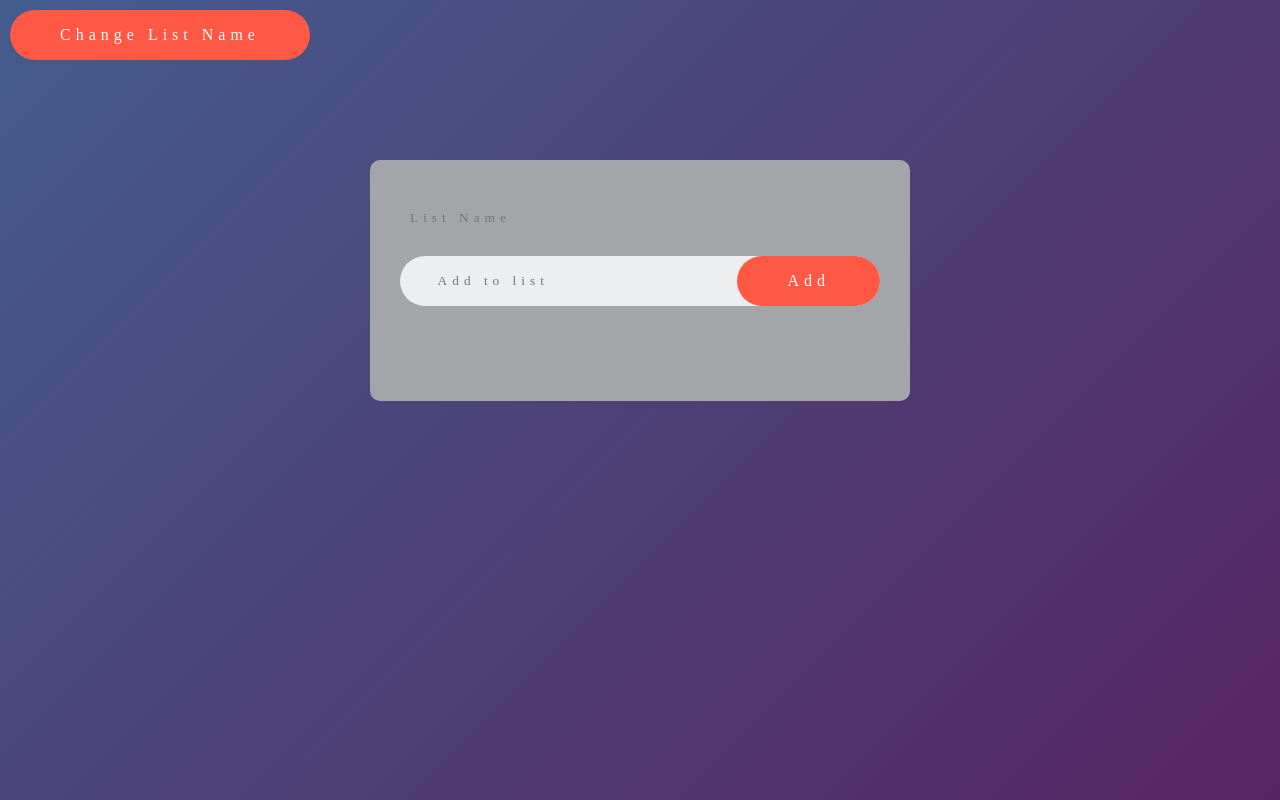
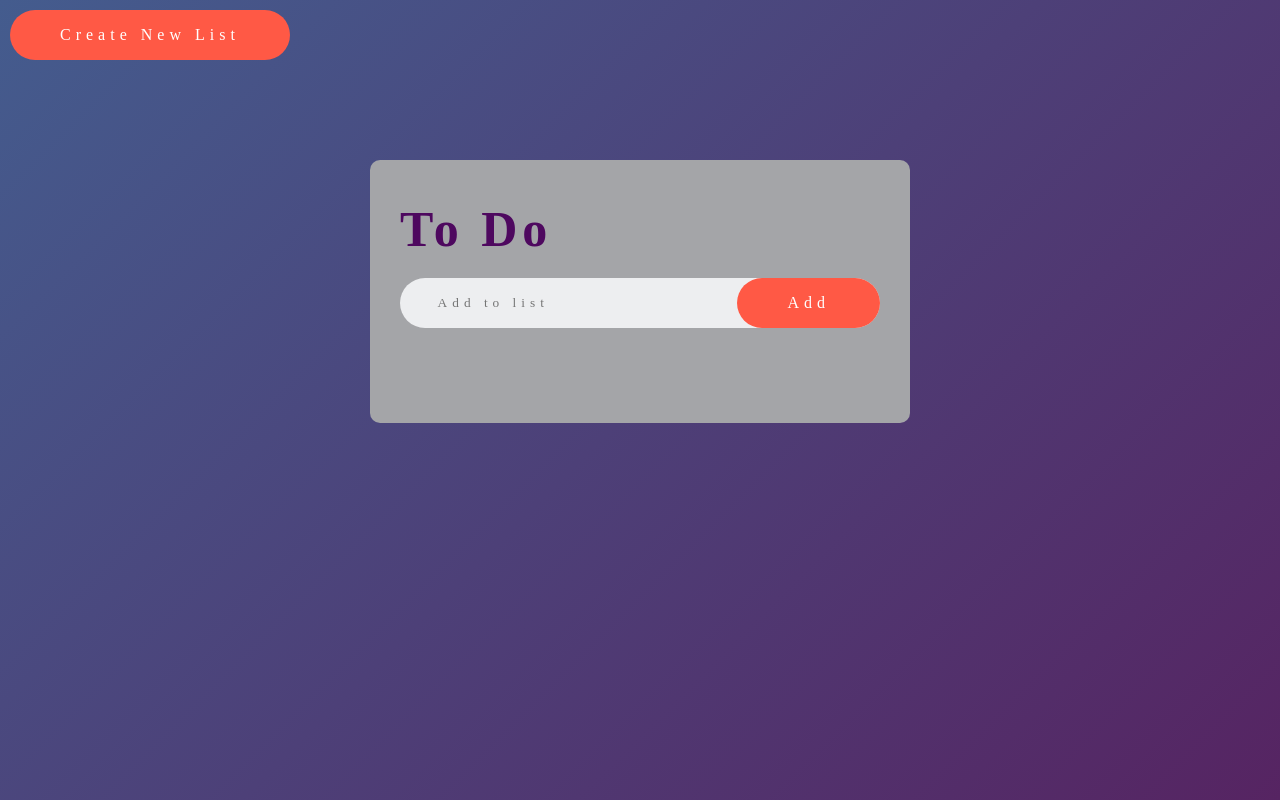
Before and after one commit to rin-11/Organizer-App, a plain HTML site: page index.html in a window 1280 px wide. Drawn offline with Linux system fonts and the light colour scheme; a web font is replaced by a local one.

Commit message:
still to do- update name and duplicate list

```diff
--- a/index.html
+++ b/index.html
@@ -8,11 +8,11 @@
 </head>
 <body>
     <div class="container">
-        <button onclick="createNewList()">Change List Name</button>
+        <button onclick="createNewList()">Create New List</button>
         <div class="lists">
             <div class="todo">
-                <h2>
-                    <input type="text" id="todo" placeholder="List Name">
+                <h2> To Do
+                    <!-- <input type="text" id="todo" placeholder="List Name"> -->
                 </h2>
             </h2>
             <div class="row">
```
